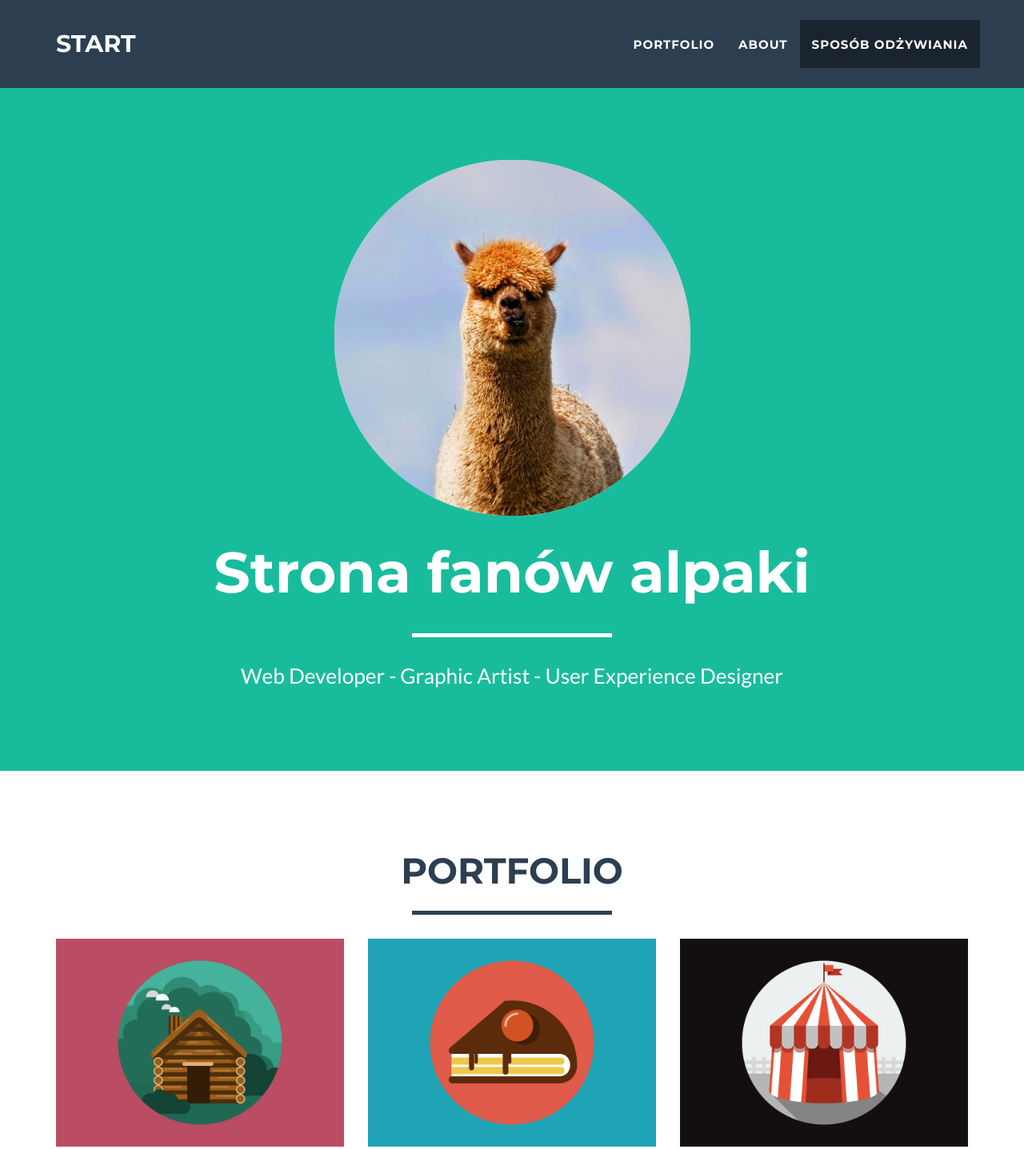
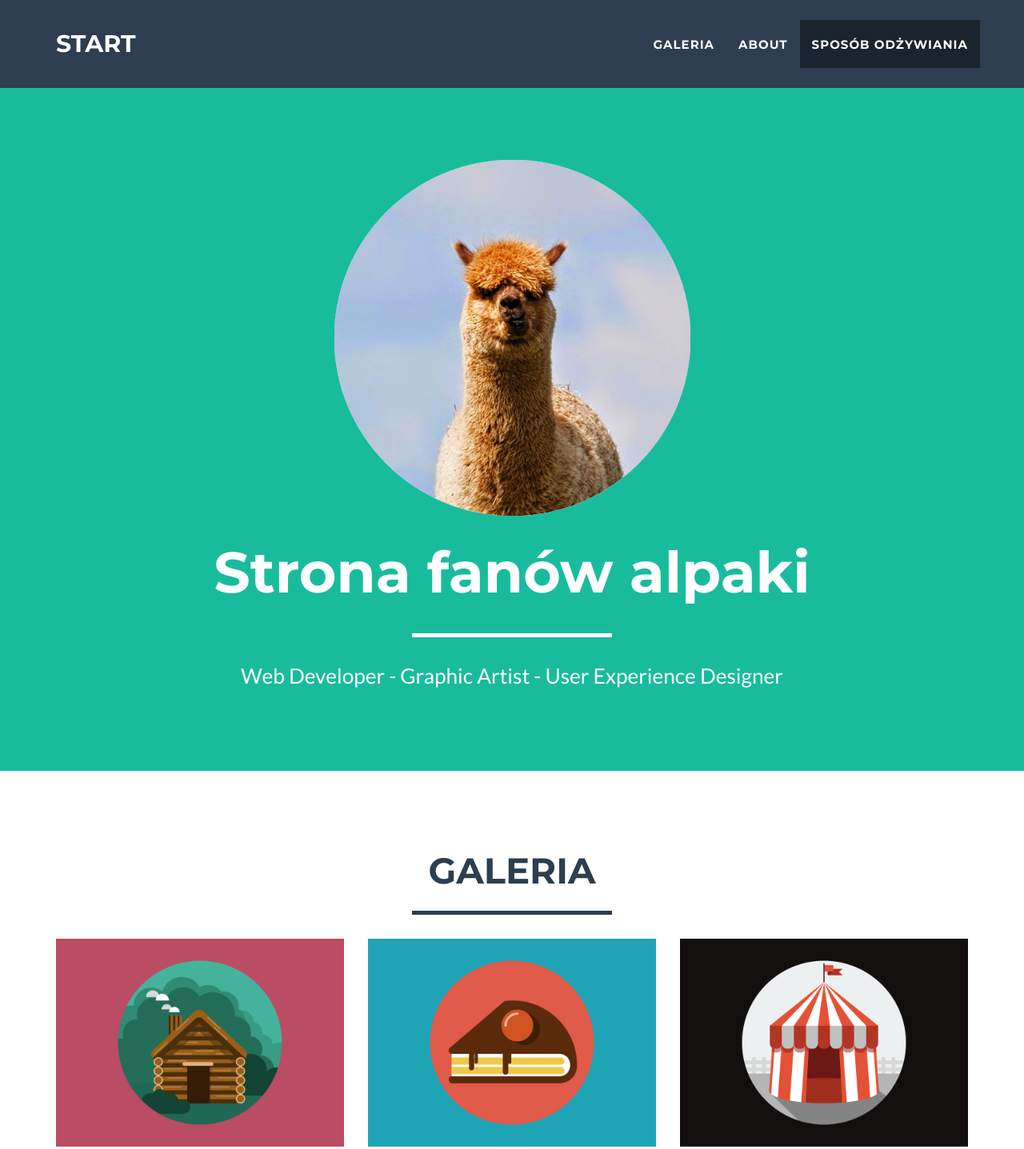
Before and after one commit to tomekl007/alpaka_about, a plain HTML site: page index.html in a window 1280 px wide. Shown: the top 1437 px of the page at 80% size. Drawn offline with nearby package versions, Linux system fonts and the light colour scheme.

Commit message:
title galeria

```diff
--- a/index.html
+++ b/index.html
@@ -54,7 +54,7 @@
                         <a href="#page-top"></a>
                     </li>
                     <li class="page-scroll">
-                        <a href="#portfolio">Portfolio</a>
+                        <a href="#portfolio">Galeria</a>
                     </li>
                     <li class="page-scroll">
                         <a href="#about">About</a>
@@ -90,7 +90,7 @@
         <div class="container">
             <div class="row">
                 <div class="col-lg-12 text-center">
-                    <h2>Portfolio</h2>
+                    <h2>Galeria</h2>
                     <hr class="star-primary">
                 </div>
             </div>
```
